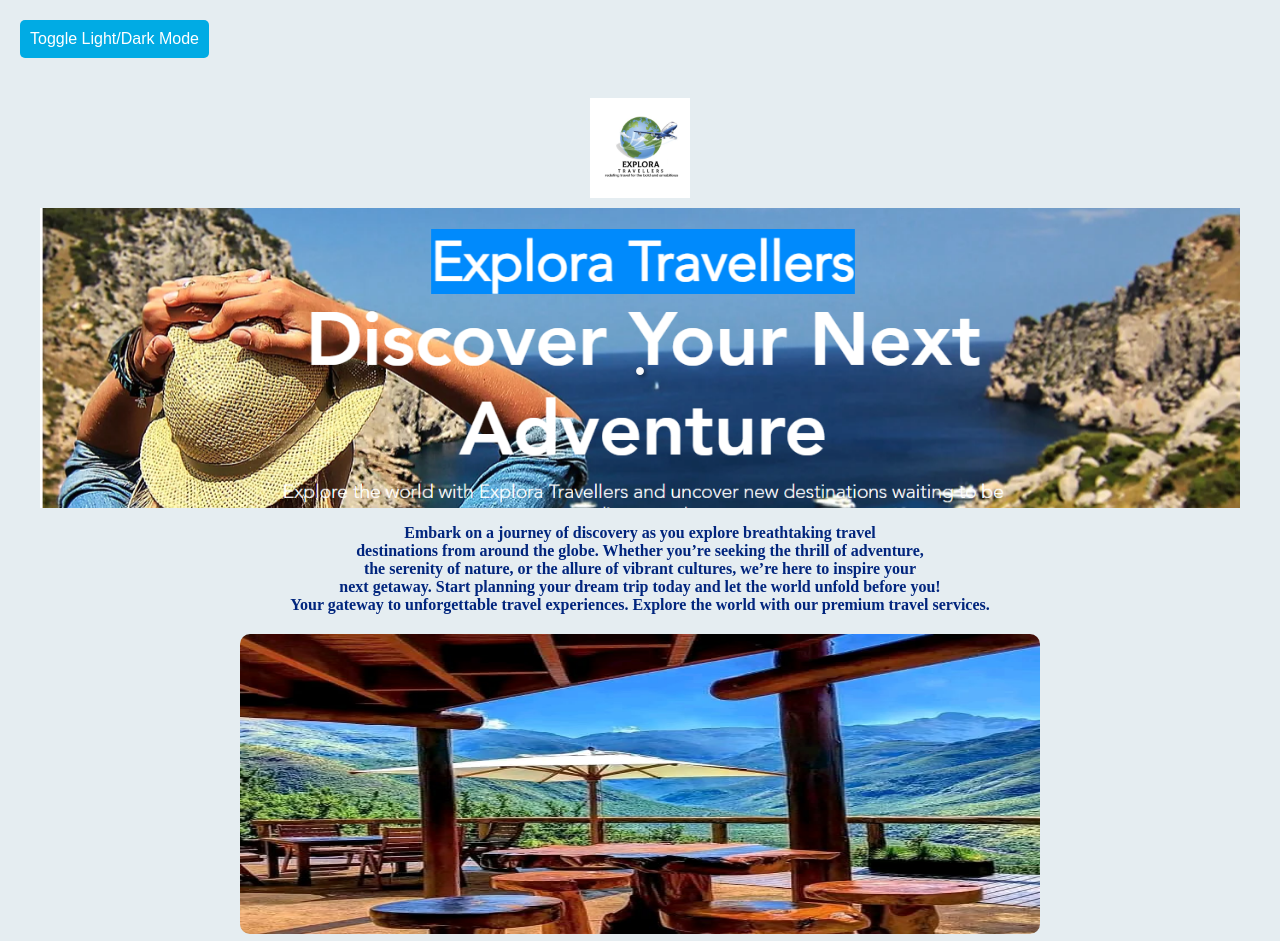
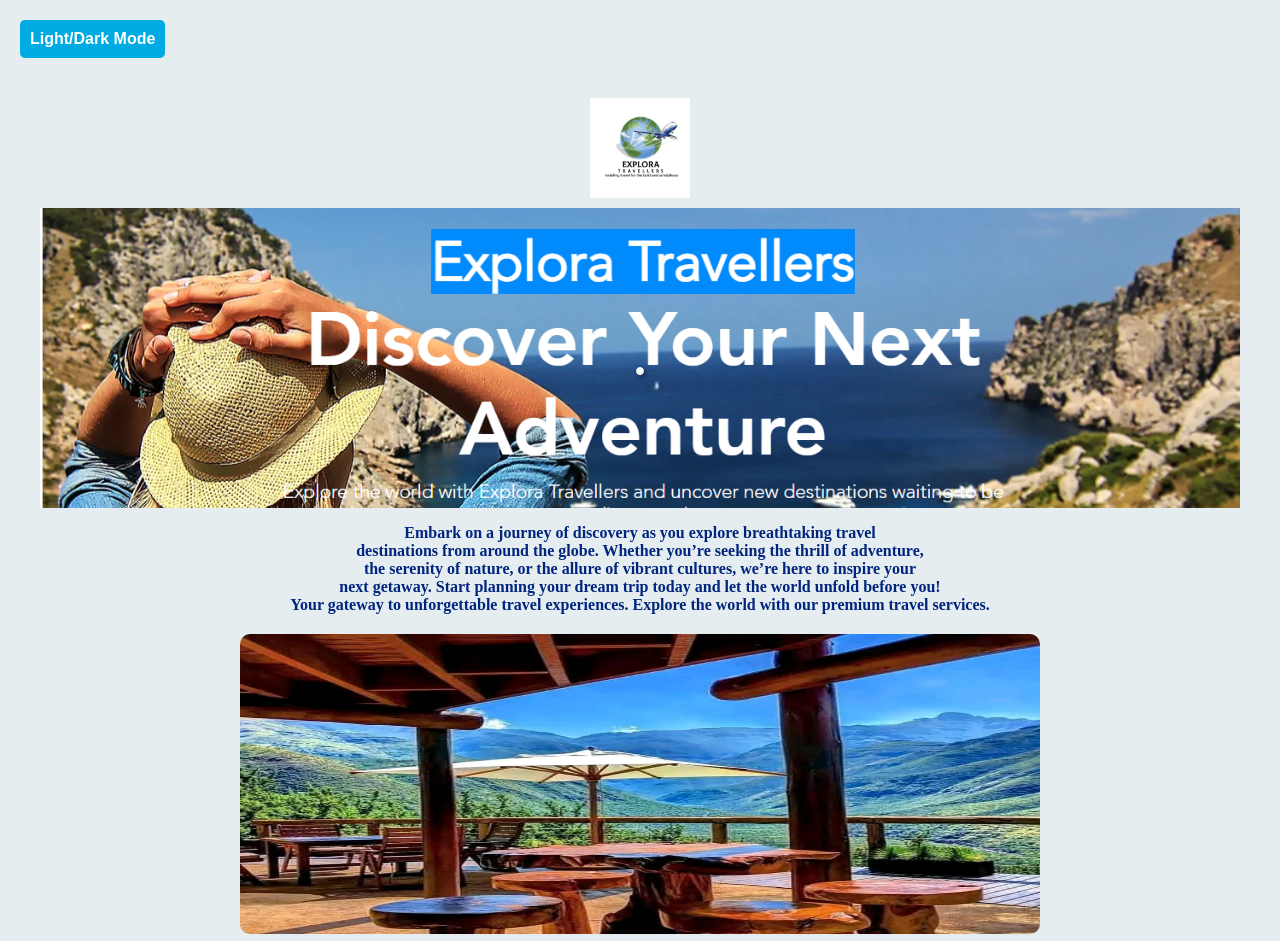
Before and after one commit to Wolf-tech-hue/exploratravellers, a plain HTML site: page index.html in a window 1280 px wide. Shown: the top 941 px of the page. Drawn offline with Linux system fonts and the light colour scheme.

Commit message:
Update index.html
Signed-off-by: Wolf-tech-hue <nathanmorake320@gmail.com>

```diff
--- a/index.html
+++ b/index.html
@@ -144,7 +144,7 @@
 <body class="light-mode">
 
 <!-- Toggle Button for Light/Dark Mode -->
-<button class="toggle-btn" onclick="toggleMode()">Toggle Light/Dark Mode</button>
+<button class="toggle-btn" onclick="toggleMode()"><strong>Light/Dark Mode</strong></button>
 
 <!-- Main Container -->
 <div class="container">
```
